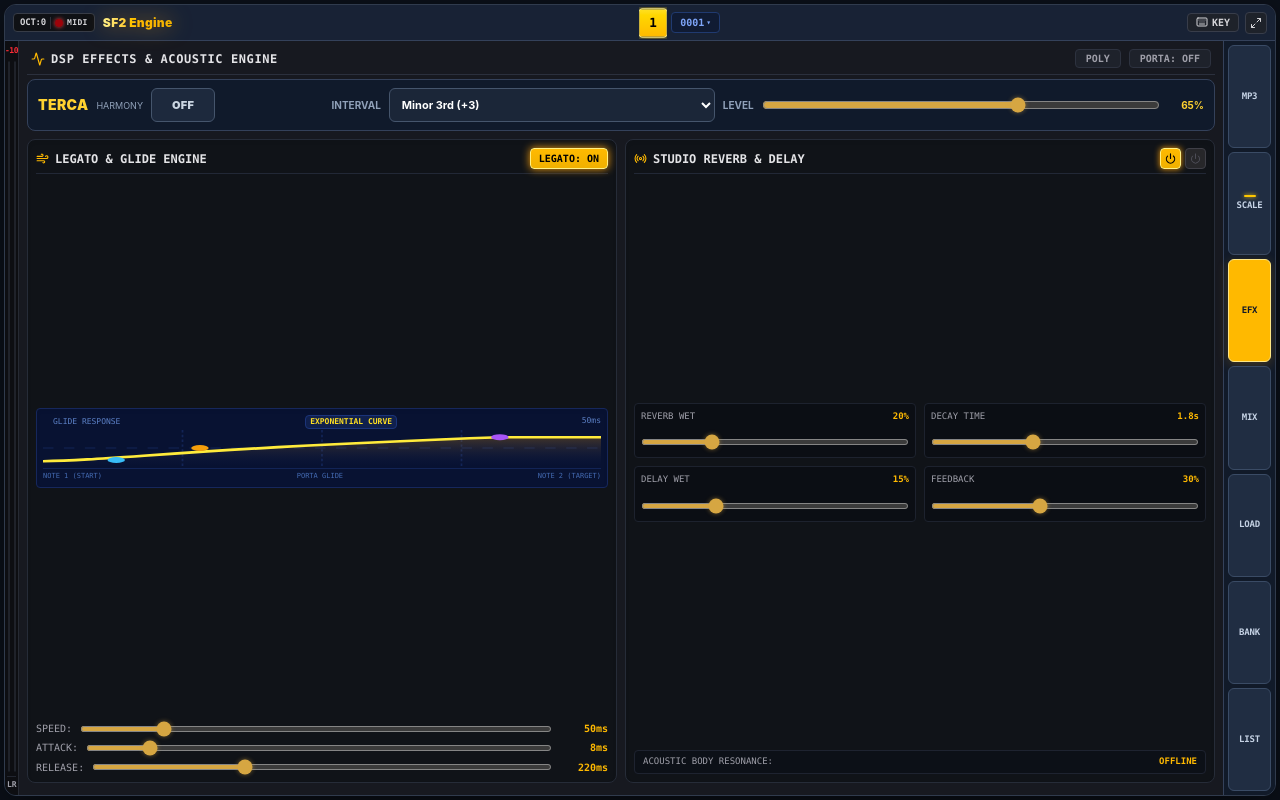
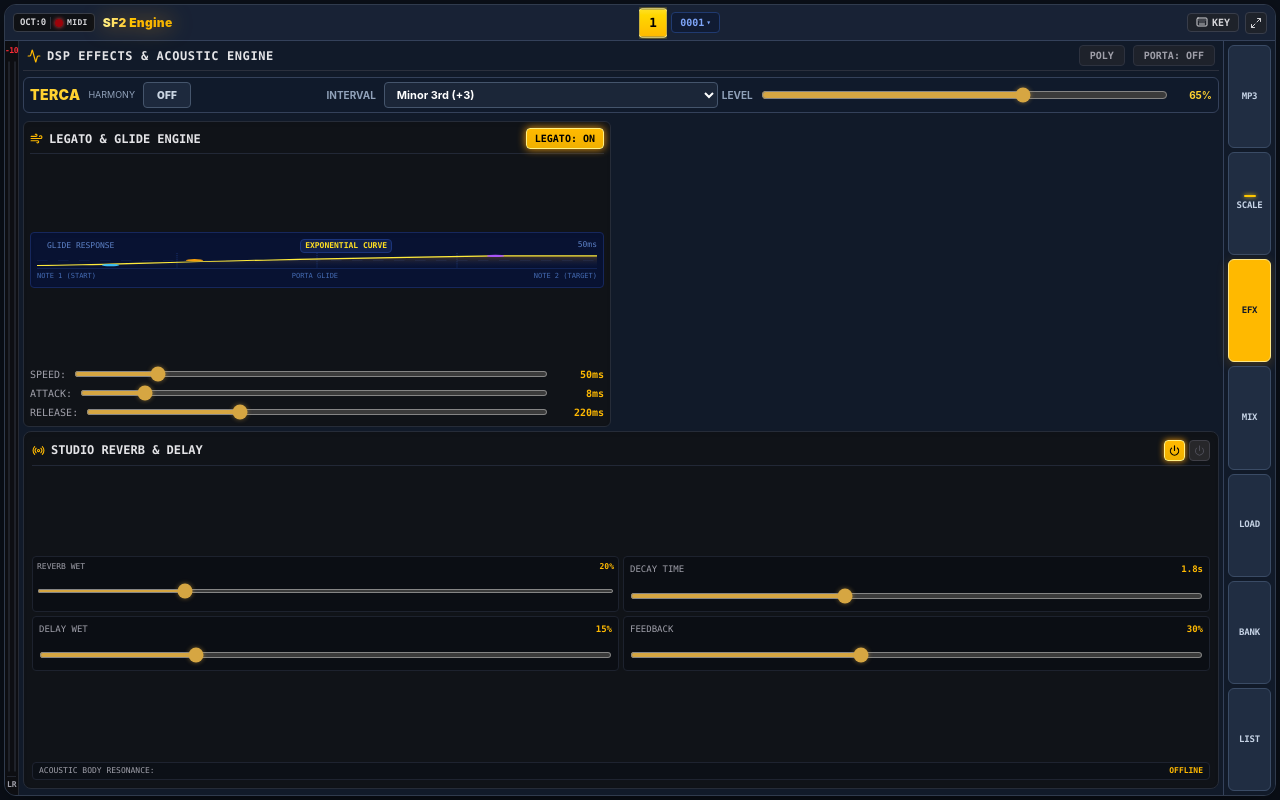
Before and after one commit to faisalaja92-web/SF2-ENGINE, a React (Vite) app: page / in a window 1280 px wide. Both pictures are taken after a click on the button "EFX". Built offline with nearby package versions, Linux system fonts and the light colour scheme.

Commit message:
Fit effects and Terca panels to compact landscape viewport

```diff
--- a/src/components/views/EfxView.tsx
+++ b/src/components/views/EfxView.tsx
@@ -11,9 +11,9 @@
   const acoustic = efx.acousticEngine;
 
   return (
-    <div className="w-full h-full flex flex-col justify-between p-1.5 sm:p-2 bg-[#171920] text-zinc-100 font-sans select-none overflow-hidden">
+    <div className="w-full h-full min-h-0 flex flex-col gap-1 p-1 bg-[#111a29] text-zinc-100 font-sans select-none overflow-hidden">
       {/* Top Header Row (Juzisound style with quick switches) */}
-      <div className="flex items-center justify-between pb-1.5 border-b border-[#2b303d] text-xs shrink-0 px-1">
+      <div className="flex items-center justify-between pb-1 border-b border-[#2b303d] text-[10px] shrink-0 px-1">
         <div className="flex items-center gap-1.5">
           <Activity size={14} className="text-amber-400" />
           <span className="font-mono font-bold text-xs tracking-wider text-zinc-200">
@@ -49,19 +49,19 @@
       </div>
 
       {/* Terca harmony: compact, touch-friendly performance controls */}
-      <section className="shrink-0 grid grid-cols-12 gap-2 my-1 rounded-lg border border-[#34415a] bg-[#101a2b] px-2.5 py-2">
+      <section className="shrink-0 grid grid-cols-12 gap-1 my-0.5 rounded-md border border-[#34415a] bg-[#101a2b] px-1.5 py-1">
         <div className="col-span-12 sm:col-span-3 flex items-center gap-2">
           <span className="text-sm font-black tracking-wide text-amber-300">TERCA</span>
           <span className="text-[9px] text-slate-400">HARMONY</span>
           <button
             onClick={() => onUpdateEfx({ tercaEnabled: !efx.tercaEnabled })}
             aria-pressed={!!efx.tercaEnabled}
-            className={`ml-auto sm:ml-0 min-w-[64px] min-h-[34px] rounded-md border px-3 text-[11px] font-black tracking-wide transition-colors ${efx.tercaEnabled ? 'bg-amber-400 text-black border-amber-200' : 'bg-slate-800 text-slate-300 border-slate-600'}`}
+            className={`ml-auto sm:ml-0 min-w-[48px] min-h-[26px] rounded border px-2 text-[10px] font-black tracking-wide transition-colors ${efx.tercaEnabled ? 'bg-amber-400 text-black border-amber-200' : 'bg-slate-800 text-slate-300 border-slate-600'}`}
           >{efx.tercaEnabled ? 'ON' : 'OFF'}</button>
         </div>
         <div className="col-span-6 sm:col-span-4 flex items-center gap-2">
           <label htmlFor="terca-interval" className="text-[10px] font-bold text-slate-400 whitespace-nowrap">INTERVAL</label>
-          <select id="terca-interval" value={efx.tercaInterval || 'minor3'} onChange={(e) => onUpdateEfx({ tercaInterval: e.target.value as EfxSettings['tercaInterval'] })} className="min-h-[34px] flex-1 rounded-md border border-slate-600 bg-[#1b2638] px-2 text-[11px] font-bold text-white">
+          <select id="terca-interval" value={efx.tercaInterval || 'minor3'} onChange={(e) => onUpdateEfx({ tercaInterval: e.target.value as EfxSettings['tercaInterval'] })} className="min-h-[26px] flex-1 rounded border border-slate-600 bg-[#1b2638] px-2 text-[11px] font-bold text-white">
             <option value="minor3">Minor 3rd (+3)</option>
             <option value="major3">Major 3rd (+4)</option>
             <option value="perfect5">Perfect 5th (+7)</option>
@@ -76,10 +76,10 @@
       </section>
 
       {/* Main Grid: 2 Panels styled after Image 2 CRT Screen & Rotary Knobs */}
-      <div className="grid grid-cols-12 gap-2 flex-1 min-h-0 py-1 overflow-y-auto sm:overflow-hidden">
+      <div className="grid grid-cols-2 gap-1 flex-1 min-h-0 py-0.5 overflow-y-auto sm:overflow-hidden">
 
         {/* Left Panel: Legato & Acoustic Modeling (6 Cols) */}
-        <div className="col-span-12 sm:col-span-6 min-h-[210px] bg-[#101318] border border-[#262c38] rounded-lg p-2 flex flex-col justify-between overflow-hidden shadow-inner">
+        <div className="col-span-1 min-h-0 bg-[#101318] border border-[#262c38] rounded-md p-1.5 flex flex-col justify-between overflow-hidden shadow-inner">
           {/* Panel Header */}
           <div className="flex items-center justify-between pb-1 border-b border-[#222836]">
             <div className="flex items-center gap-1.5">
@@ -100,7 +100,7 @@
           </div>
 
           {/* Blue CRT Graphic Curve Preview (Dynamically shaped by Speed, Attack, and Release) */}
-          <div className="h-16 sm:h-20 bg-[#081232] rounded border border-[#16275c] p-1.5 flex flex-col justify-between my-1 relative overflow-hidden shadow-inner">
+          <div className="h-12 sm:h-14 bg-[#081232] rounded border border-[#16275c] p-1.5 flex flex-col justify-between my-1 relative overflow-hidden shadow-inner">
             <div className="flex justify-between text-[8px] font-mono text-[#5b7fc4] z-10">
               <span className="flex items-center gap-1">
                 <span className="w-1.5 h-1.5 rounded-full bg-amber-400 animate-ping" />
@@ -187,7 +187,7 @@
           </div>
 
           {/* Rotary Knobs & Sliders */}
-          <div className="space-y-1.5 text-xs font-mono">
+          <div className="space-y-1 text-[10px] font-mono">
             {/* Speed */}
             <div className="flex items-center justify-between gap-2">
               <span className="text-[10px] text-zinc-400">SPEED:</span>
@@ -279,10 +279,10 @@
           </div>
 
           {/* 4 Rotary / Fader Knobs for FX Space */}
-          <div className="grid grid-cols-2 gap-2 my-1">
+          <div className="grid grid-cols-2 gap-1 my-0.5">
             {/* Reverb Mix */}
-            <div className="bg-[#0b0e14] p-1.5 rounded border border-[#1d222e]">
-              <div className="flex justify-between text-[9px] font-mono text-zinc-400 mb-1">
+            <div className="bg-[#0b0e14] p-1 rounded border border-[#1d222e]">
+              <div className="flex justify-between text-[8px] font-mono text-zinc-400 mb-0.5">
                 <span>REVERB WET</span>
                 <span className="text-amber-400 font-bold">{Math.round((efx.reverbWet || 0.2) * 100)}%</span>
               </div>
@@ -293,7 +293,7 @@
                 step="0.02"
                 value={efx.reverbWet || 0.2}
                 onChange={(e) => onUpdateEfx({ reverbWet: parseFloat(e.target.value) })}
-                className="w-full accent-amber-400 h-1.5 bg-zinc-900 rounded"
+                className="w-full accent-amber-400 h-1 bg-zinc-900 rounded"
               />
             </div>
 
@@ -350,7 +350,7 @@
           </div>
 
           {/* Bottom Acoustic Resonance Indicator */}
-          <div className="flex items-center justify-between text-[9px] font-mono bg-[#0c1017] px-2 py-1 rounded border border-[#1e2330]">
+          <div className="flex items-center justify-between text-[8px] font-mono bg-[#0c1017] px-1.5 py-0.5 rounded border border-[#1e2330]">
             <span className="text-zinc-400">ACOUSTIC BODY RESONANCE:</span>
             <span className="text-amber-400 font-bold">
               {acoustic?.enabled ? 'ACTIVE (WOODWIND/STRINGS)' : 'OFFLINE'}
```
